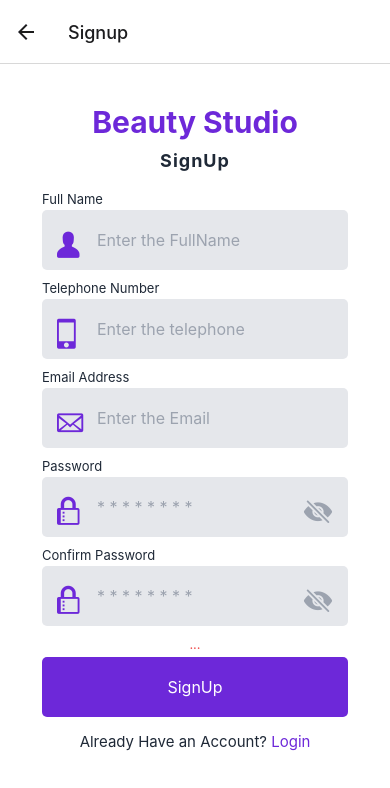
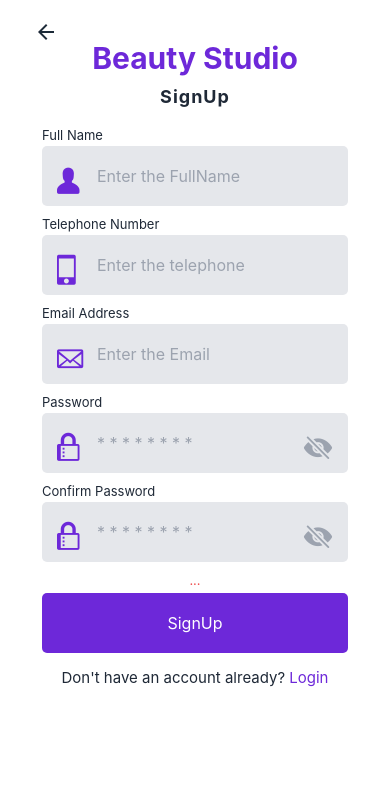
Before and after one commit to maleeshasilva/BeautyStudio, a React Native app: screen /Signup in a window 390 px wide. Shown: the top 788 px of the page. Built offline with nearby package versions, Linux system fonts and the light colour scheme.

Commit message:
navigation to login/signup/welcome

```diff
--- a/navigators/RootStack.js
+++ b/navigators/RootStack.js
@@ -18,10 +18,23 @@ const Stack = createStackNavigator();
 const RootStack =()=>{
     return(
         <NavigationContainer>
-            <Stack.Navigator>
+            <Stack.Navigator
+            screenOptions={{
+              headerStyle: {
+                backgroundColor: 'transparent',
+              },
+              headerTintColor: tertiary,
+              headerTransparent: true,
+              headerTitle: '',
+              headerLeftContainerStyle: {
+                paddingLeft: 20,
+              },
+            }}
+            initialRouteName="Login"
+            >
                 <Stack.Screen name="Login" component={Login}/>
                 <Stack.Screen name="Signup" component={Signup}/>
-                <Stack.Screen name="Welcome" component={Welcome}/>
+                <Stack.Screen option ={{headerTintColor:primary}}name="Welcome" component={Welcome}/>
 
             </Stack.Navigator>
         </NavigationContainer>
--- a/screens/login.js
+++ b/screens/login.js
@@ -40,7 +40,7 @@ import KeyboardAvoidingWrapper from './../components/KeyboardAvoidingWrapper';
 
 
 
-const   Login=()=>{
+const   Login=({navigation})=>{
   const [hidePassword, setHidePassword] = useState(true);
   const [message, setMessage] = useState();
   const [messageType, setMessageType] = useState();
@@ -55,6 +55,7 @@ const   Login=()=>{
                 initialValues={{ email: '', password: '' }}
                 onSubmit={(values) => {
                 console.log(values);
+                navigation.navigate("Welcome");
             }}
             >
             {({ handleChange, handleBlur, handleSubmit, values})=>(
--- a/screens/signup.js
+++ b/screens/signup.js
@@ -40,7 +40,7 @@ import KeyboardAvoidingWrapper from './../components/KeyboardAvoidingWrapper';
 
 
 
-const   SignUp=()=>{
+const   SignUp=({navigation})=>{
   const [hidePassword, setHidePassword] = useState(true);
   const [message, setMessage] = useState();
   const [messageType, setMessageType] = useState();
@@ -124,8 +124,8 @@ const   SignUp=()=>{
                   </ButtonText>
                 </StyledButton>
 
-                 <ExtraView>
-                  <ExtraText>Already Have an Account? </ExtraText>
+                <ExtraView>
+                  <ExtraText>Don't have an account already? </ExtraText>
                   <TextLink onPress={() => navigation.navigate('Login')}>
                     <TextLinkContent>Login</TextLinkContent>
                   </TextLink>
```
